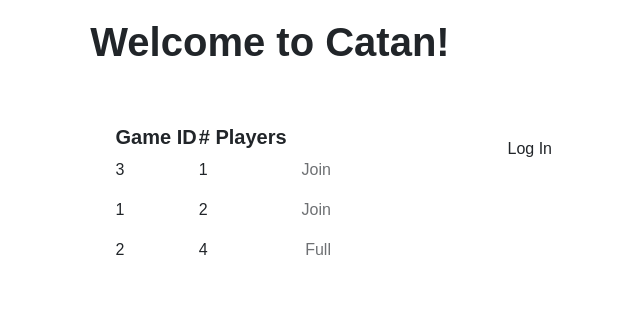
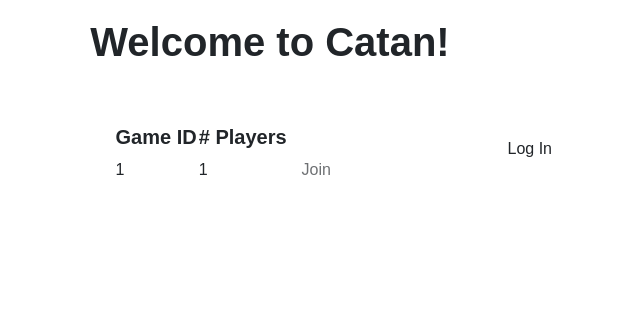
Before and after one commit to johngunderman/catan, a Flask app: page / in a window 1280 px wide. Shown: the top 325 px of the page, without its empty margins (370-1010 px from the left). Run offline with Flask 2, Linux system fonts and the light colour scheme; tables that the repository leaves empty hold one stand-in row (Sample ...); some libraries are stand-ins or nearby versions.

Commit message:
Game browser now functions
-User can create new game
-User can join existing game and see basic info about current
games

```diff
--- a/catan/frontend.py
+++ b/catan/frontend.py
@@ -150,7 +150,10 @@
 
 @app.route("/")
 def get_index():
-    return render_template('index.html')
+    game = Game();
+    games = game.query.filter_by(State=Game.States.NOTSTARTED)
+    # passing in len is a huge hack, but it does the job.
+    return render_template('index.html',games=games, len=len)
     #return send_from_directory('../client', "index.html")
 
 if __name__ == "__main__":
--- a/client/templates/index.html
+++ b/client/templates/index.html
@@ -29,7 +29,7 @@
     <p><strong>Oh Noes!</strong> You need to log in before you can start playing.</p>
   </div>
 
-  <a id="create-game-button" href="/create_game" class="btn primary right">New Game</a>
+  <a id="create-game-button" href="/game.html" class="btn primary right">New Game</a>
   <a id="login-button" onclick="login()" class="btn primary right invis">Log In</a>
   <table id="games-table" class="zebra-striped">
     <thead>
@@ -40,25 +40,16 @@
       </tr>
     </thead>
     <tbody>
+      {% for game in games %}
       <tr>
-        <td>3</td>
-        <td>1</td>
+        <td>{{game.GameID}}</td>
+        <td>{{len(game.players)}}</td>
         <td>
-          <a id="join-link" class="btn success" href="">Join</a>
+          <a id="join-link" class="btn success"
+             href="/game.html#{{game.GameID}}">Join</a>
         </td>
       </tr>
-      <tr>
-        <td>1</td>
-        <td>2</td>
-        <td>
-          <a id="join-link" class="btn success" href="">Join</a>
-        </td>
-      </tr>
-      <tr>
-        <td>2</td>
-        <td>4</td>
-        <td><a id="join-link" class="btn success disabled" href="">Full</a></td>
-      </tr>
+      {% endfor %}
     </tbody>
   </table>
 </div>
```
